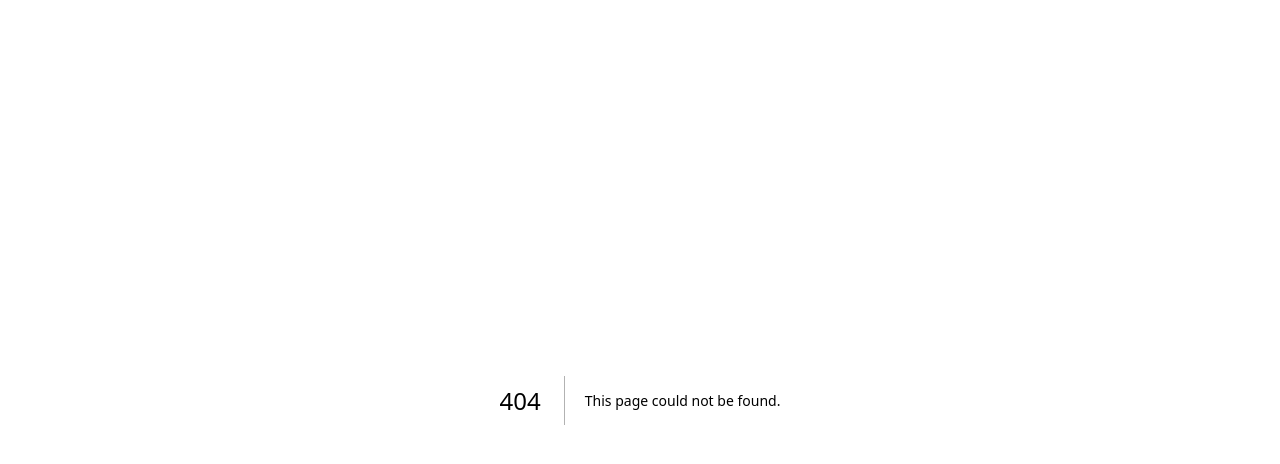
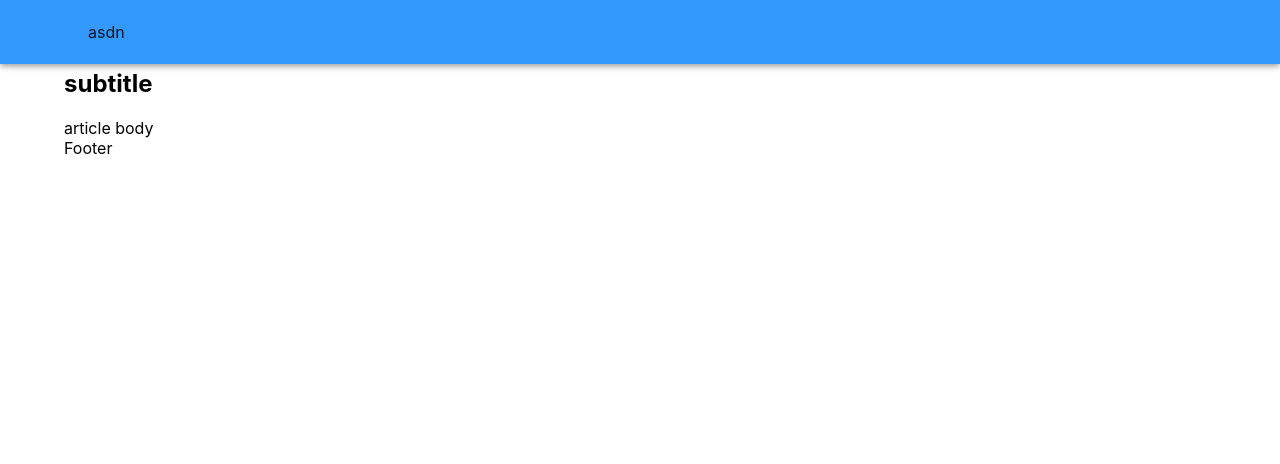
Before and after one commit to arrofirezasatria/nextjs-frontend-boilerplate, a Next.js app: page /blog/1 in a window 1280 px wide. Before the commit this address had no page. Shown: the top 464 px of the page. Built offline with nearby package versions, Linux system fonts and the light colour scheme.

Commit message:
feat: add article json-ld

```diff
--- /dev/null
+++ b/src/components/AppsBar.tsx
@@ -0,0 +1,13 @@
+import { AppBar, Toolbar } from "@mui/material";
+import { Container } from "@mui/system";
+import React from "react";
+
+export default function AppsBar() {
+  return (
+    <AppBar>
+      <Container>
+        <Toolbar>asdn</Toolbar>
+      </Container>
+    </AppBar>
+  );
+}
--- a/src/components/Card.tsx
+++ /dev/null
@@ -1,5 +0,0 @@
-import React from "react";
-
-export default function Card() {
-  return <div>Card</div>;
-}
--- a/src/layouts/AppsContainer.tsx
+++ b/src/layouts/AppsContainer.tsx
@@ -4,6 +4,7 @@ import React from "react";
 import Footer from "@layouts/Footer";
 import { NextSeoProps } from "next-seo/lib/types";
 import Header from "@layouts/Header";
+import AppsBar from "@components/AppsBar";
 
 interface props {
   children: React.ReactNode;
@@ -15,7 +16,7 @@ export default function AppsContainer(perops: props) {
   return (
     <Container {...rest}>
       <NextSeo {...basicSeo} />
-      <Header />
+      <AppsBar />
       {children}
       <Footer />
     </Container>
--- /dev/null
+++ b/src/pages/blog/[slug].tsx
@@ -0,0 +1,28 @@
+import AppsContainer from "@layouts/AppsContainer";
+import Header from "@layouts/Header";
+import { Box } from "@mui/material";
+import { ArticleJsonLd } from "next-seo";
+import React from "react";
+
+export default function BlogPost() {
+  return (
+    <AppsContainer>
+      {/* JSON-LD can more than one  */}
+      <ArticleJsonLd
+        url={""}
+        title={""}
+        images={[]}
+        datePublished={""}
+        authorName={undefined}
+        description={""}
+      />
+      <Box component={"article"}>
+        <header>
+          <h1>Your Title</h1>
+          <h2>subtitle</h2>
+        </header>
+        <div>article body</div>
+      </Box>
+    </AppsContainer>
+  );
+}
```
